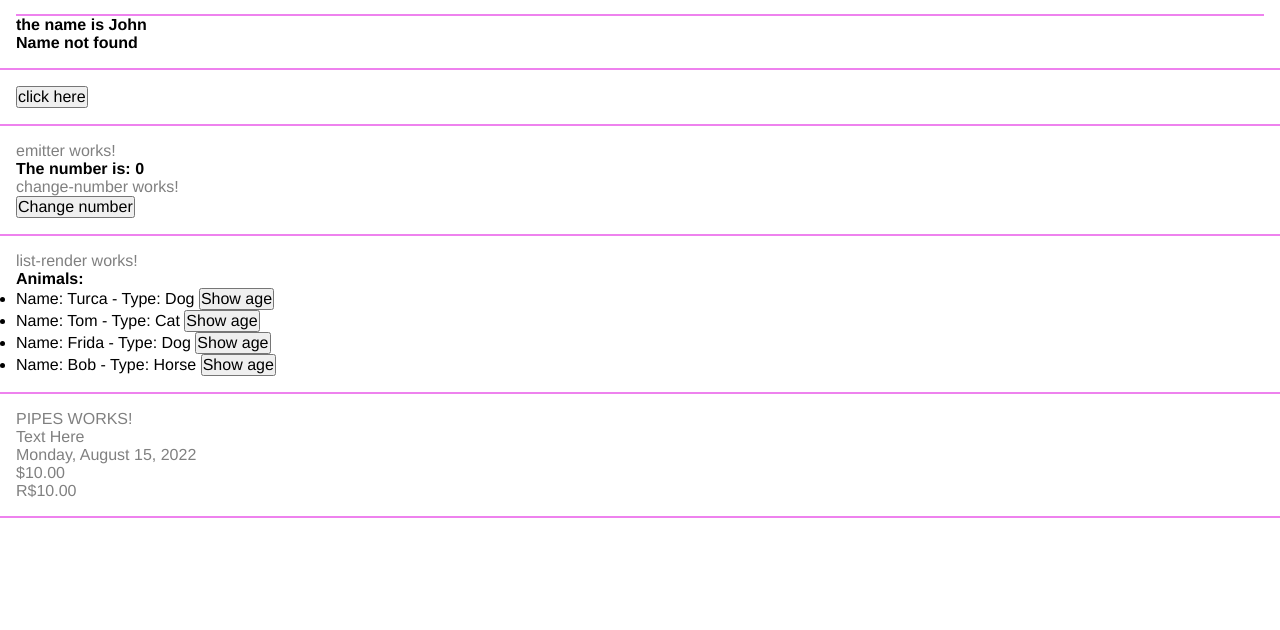
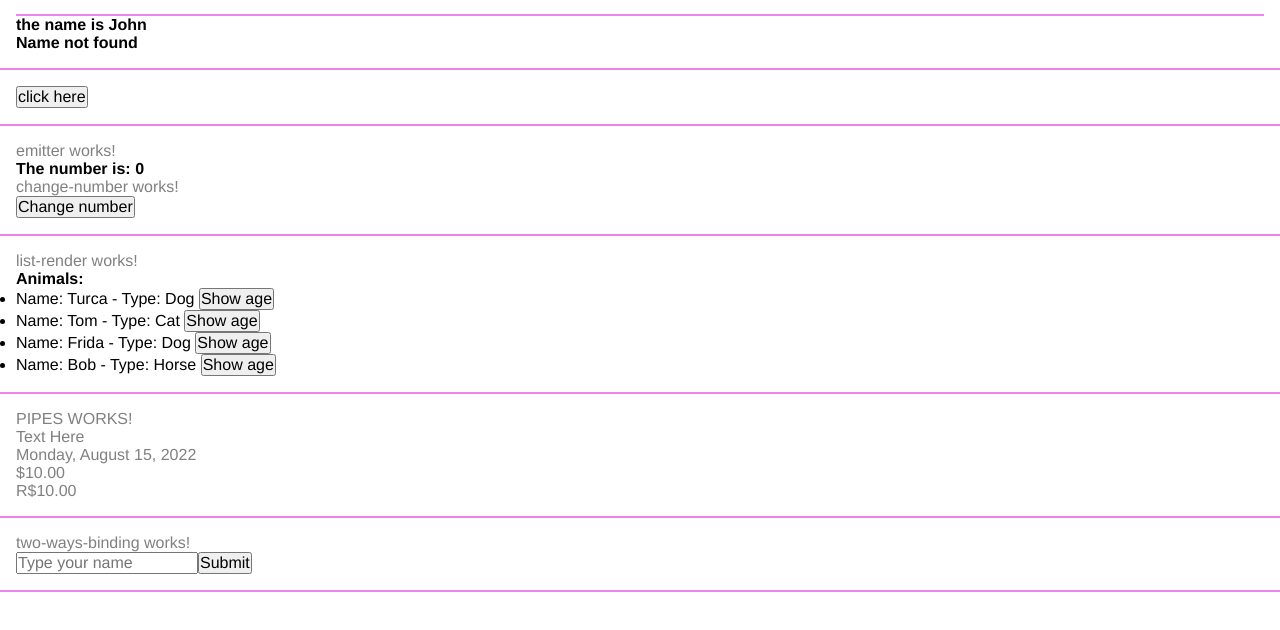
Before and after one commit to grazirs/angular, an Angular app: page / in a window 1280 px wide. Shown: the part 587-1217 px from the top of the page. Built offline with nearby package versions, Linux system fonts and the light colour scheme.

Commit message:
add two-way data binding example

```diff
--- a/src/app/app.component.html
+++ b/src/app/app.component.html
@@ -8,3 +8,4 @@
 <app-emitter></app-emitter>
 <app-list-render></app-list-render>
 <app-pipes></app-pipes>
+<app-two-ways-binding></app-two-ways-binding>
--- a/src/app/app.module.ts
+++ b/src/app/app.module.ts
@@ -1,5 +1,6 @@
 import { NgModule } from '@angular/core';
 import { BrowserModule } from '@angular/platform-browser';
+import { FormsModule } from '@angular/forms';
 
 import { AppComponent } from './app.component';
 import { FirstComponentComponent } from './components/first-component/first-component.component';
@@ -11,6 +12,7 @@ import { EmitterComponent } from './components/emitter/emitter.component';
 import { ChangeNumberComponent } from './components/change-number/change-number.component';
 import { ListRenderComponent } from './components/list-render/list-render.component';
 import { PipesComponent } from './components/pipes/pipes.component';
+import { TwoWaysBindingComponent } from './components/two-ways-binding/two-ways-binding.component';
 
 @NgModule({
   declarations: [
@@ -23,10 +25,11 @@ import { PipesComponent } from './components/pipes/pipes.component';
     EmitterComponent,
     ChangeNumberComponent,
     ListRenderComponent,
-    PipesComponent
+    PipesComponent,
+    TwoWaysBindingComponent
   ],
   imports: [
-    BrowserModule
+    BrowserModule, FormsModule
   ],
   providers: [],
   bootstrap: [AppComponent]
--- /dev/null
+++ b/src/app/components/two-ways-binding/two-ways-binding.component.html
@@ -0,0 +1,8 @@
+<div class="lesson">
+  <p>two-ways-binding works!</p>
+  <form>
+    <input type="text" [(ngModel)]="name" name = "name" placeholder="Type your name">
+    <input type="submit" value="Submit">
+  </form>
+  <p *ngIf="name !== ''">The name is {{ name }}</p>
+</div>
--- /dev/null
+++ b/src/app/components/two-ways-binding/two-ways-binding.component.ts
@@ -0,0 +1,15 @@
+import { Component, OnInit } from '@angular/core';
+
+@Component({
+  selector: 'app-two-ways-binding',
+  templateUrl: './two-ways-binding.component.html',
+  styleUrls: ['./two-ways-binding.component.css']
+})
+export class TwoWaysBindingComponent implements OnInit {
+  name: String = ''
+  constructor() { }
+
+  ngOnInit(): void {
+  }
+
+}
```
Also changed, not shown: src/app/components/two-ways-binding/two-ways-binding.component.css (added), 1 other file (tests, documents, lock files or other folders).
